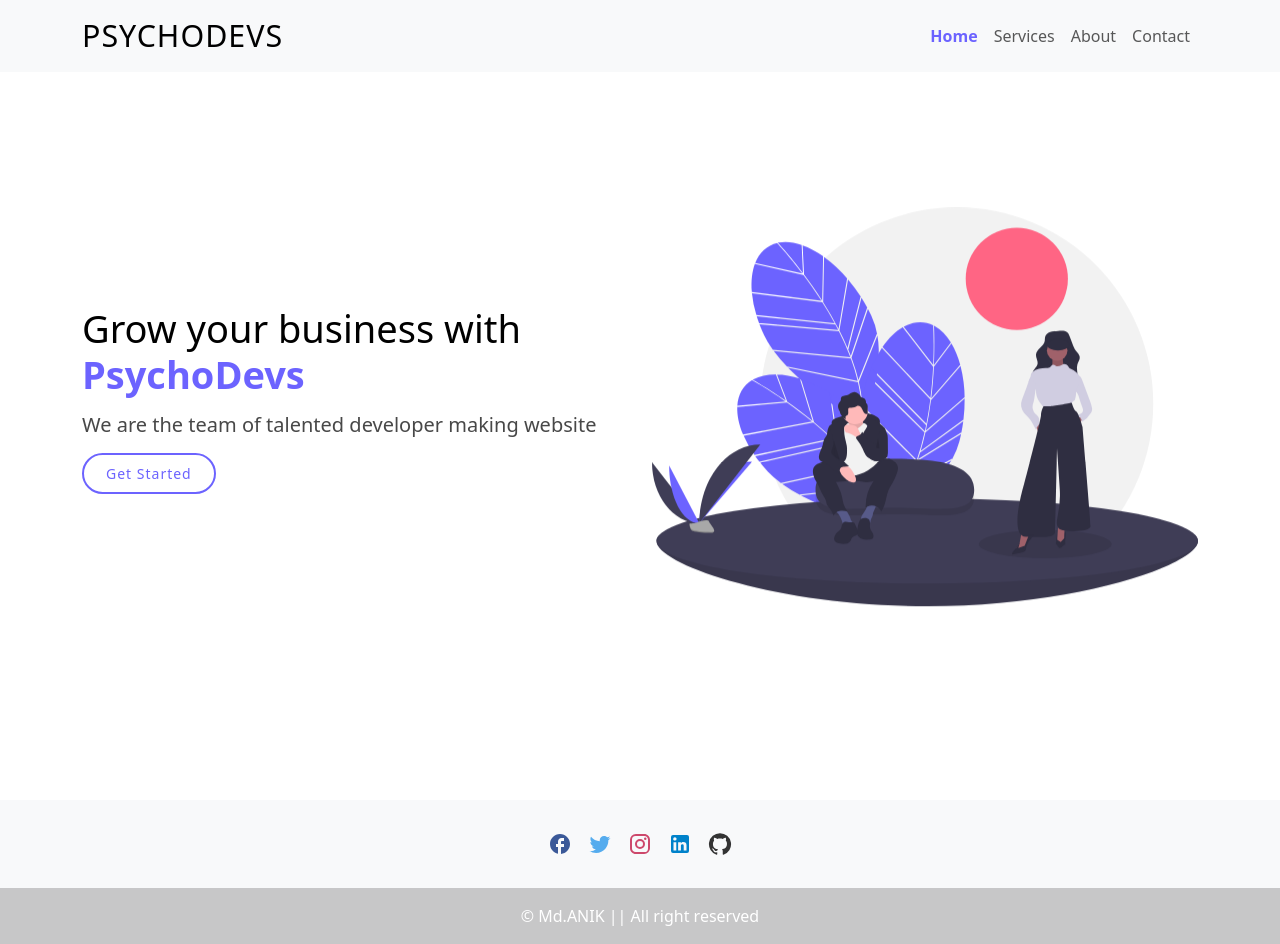
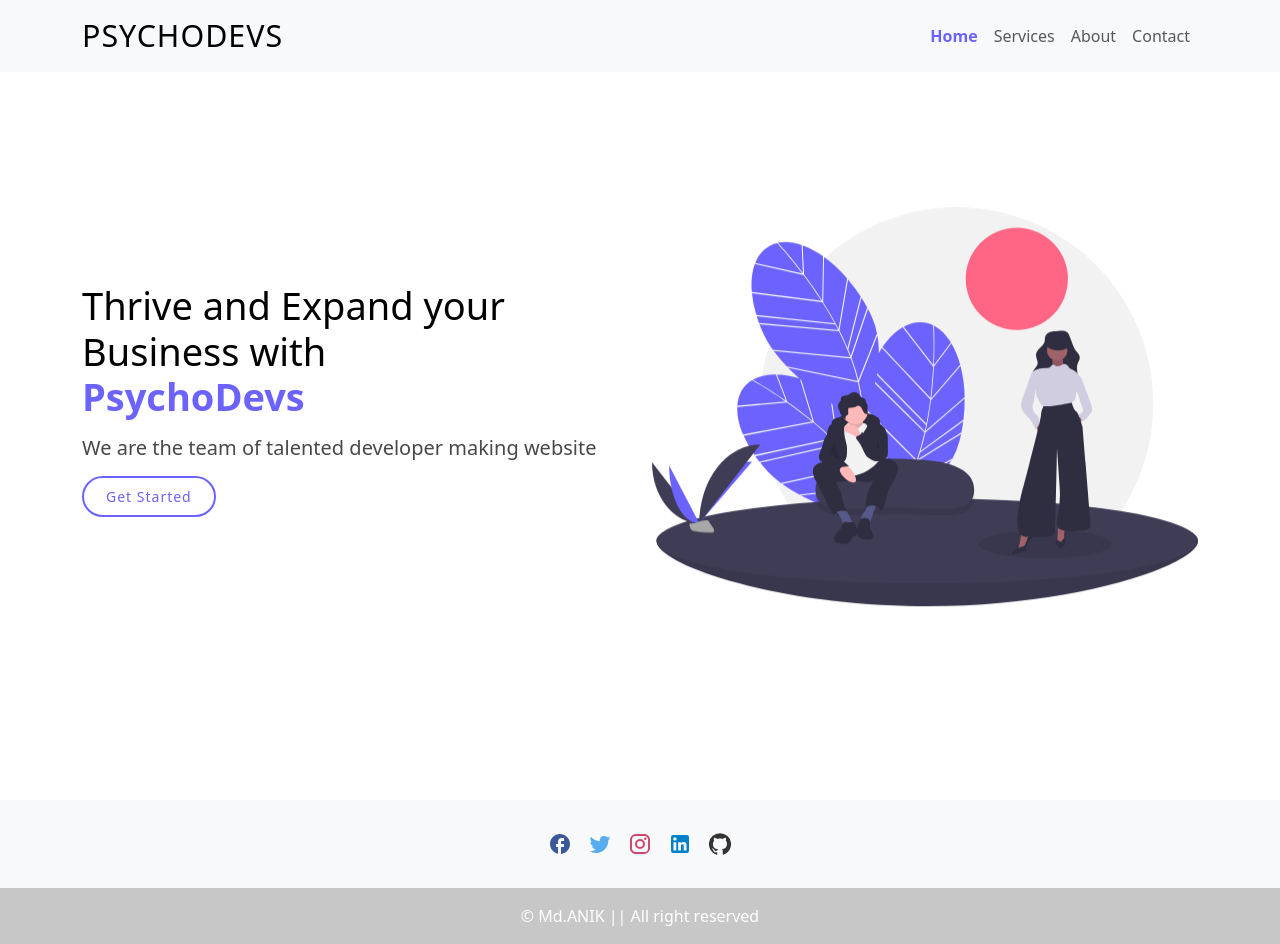
Before and after one commit to MD-ANIKS/psychodevs-webservicing-portfolio-react, a React (Create React App) app: page / in a window 1280 px wide. Built offline with nearby package versions, Linux system fonts and the light colour scheme.

Commit message:
initial commit

```diff
--- a/src/App.js
+++ b/src/App.js
@@ -22,7 +22,7 @@ function App() {
 
 
       <Routes>
-        <Route exact path='/' element={<Common title='Grow your business with' visit='/services' btn='Get Started' img={growImg} />} />
+        <Route exact path='/' element={<Common title='Thrive and Expand your Business with' visit='/services' btn='Get Started' img={growImg} />} />
         <Route exact path='/about' element={<Common title='Welcome to about page' visit='/contact' btn='Contact Here' img={aboutImg} />} />
         <Route exact path='/services' element={<Services/>} />
         <Route exact path="/contact" element={<Contact/>} />
--- a/src/components/Navbar.jsx
+++ b/src/components/Navbar.jsx
@@ -34,7 +34,7 @@ export default function Navbar() {
                   <li className="nav-item">
                     <NavLink
                       className="nav-link"
-
+                      exact
                       activeclassname="active"
                       to="/"
                     >
```
